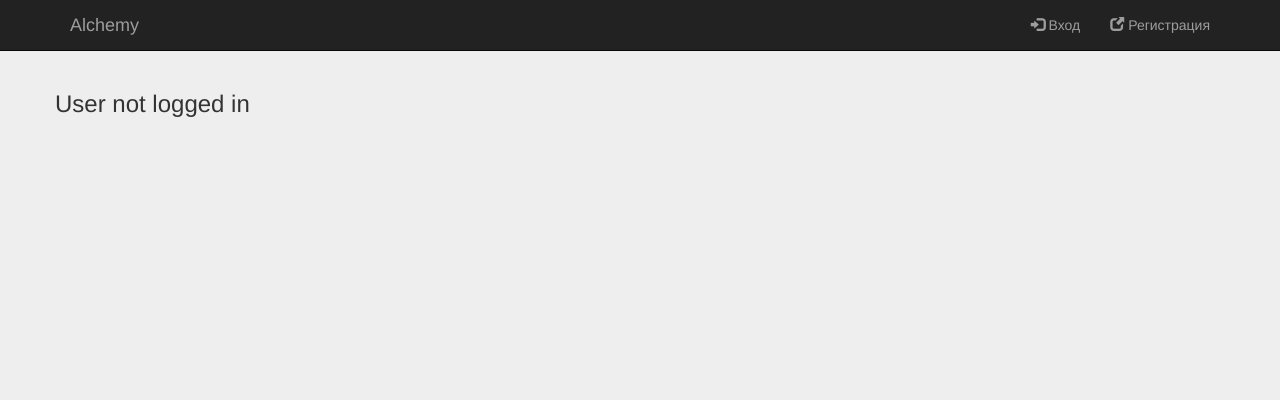
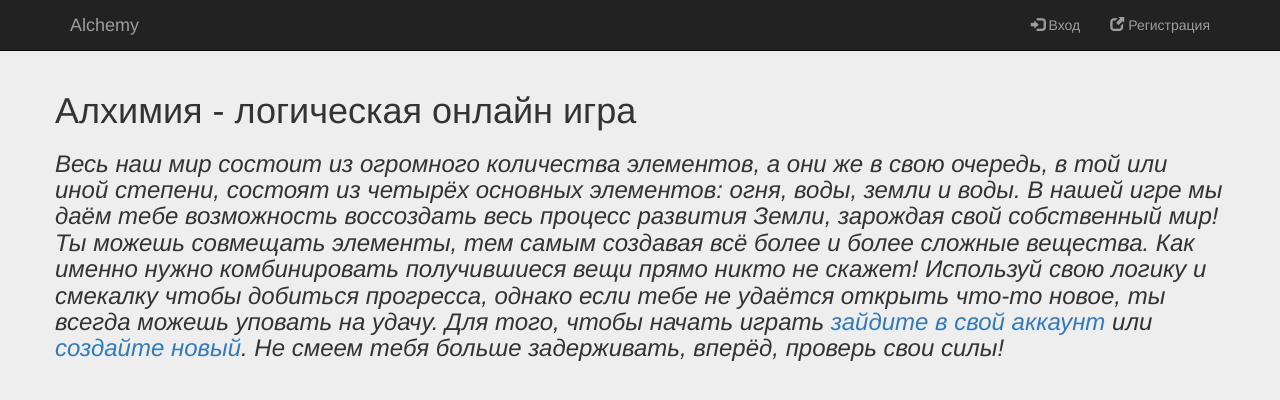
Before and after one commit to i-ka/alchemy, a Django app: template Game/templates/Game/index.html in a window 1280 px wide. Shown: the top 400 px of the page. Run offline with Django 3.2, Linux system fonts and the light colour scheme; the template is opened without the code that fills it, so the values that code supplies are empty; parts of the project's set-up code (start-up, migrations or seed data) failed here and were passed over; some libraries are stand-ins or nearby versions.

Commit message:
Game/templates: landing page with game description

```diff
--- a/Game/templates/Game/index.html
+++ b/Game/templates/Game/index.html
@@ -1,7 +1,10 @@
 {% extends "base.html" %}
 
-{% block title %}Index{% endblock %}
+{% block title %}Alchemy{% endblock %}
 
 {% block center %}
-	<h3>User not logged in</h3>
+	<h1>Алхимия - логическая онлайн игра</h1>
+	<h3><em>Весь наш мир состоит из огромного количества элементов, а они же в свою очередь, в той или иной степени, состоят из четырёх основных элементов: огня, воды, земли и воды. В нашей игре мы даём тебе возможность воссоздать весь процесс развития Земли, зарождая свой собственный мир!
+	Ты можешь совмещать элементы, тем самым создавая всё более и более сложные вещества. Как именно нужно комбинировать получившиеся вещи прямо никто не скажет! Используй свою логику и смекалку чтобы добиться прогресса, однако если тебе не удаётся открыть что-то новое, ты всегда можешь уповать на удачу.
+	Для того, чтобы начать играть <a href="#" data-toggle="modal" data-target="#login-modal">зайдите в свой аккаунт</a> или <a href="{% url 'game:registration' %}">создайте новый</a>. Не смеем тебя больше задерживать, вперёд, проверь свои силы!</em></h3>
 {% endblock %}
```
